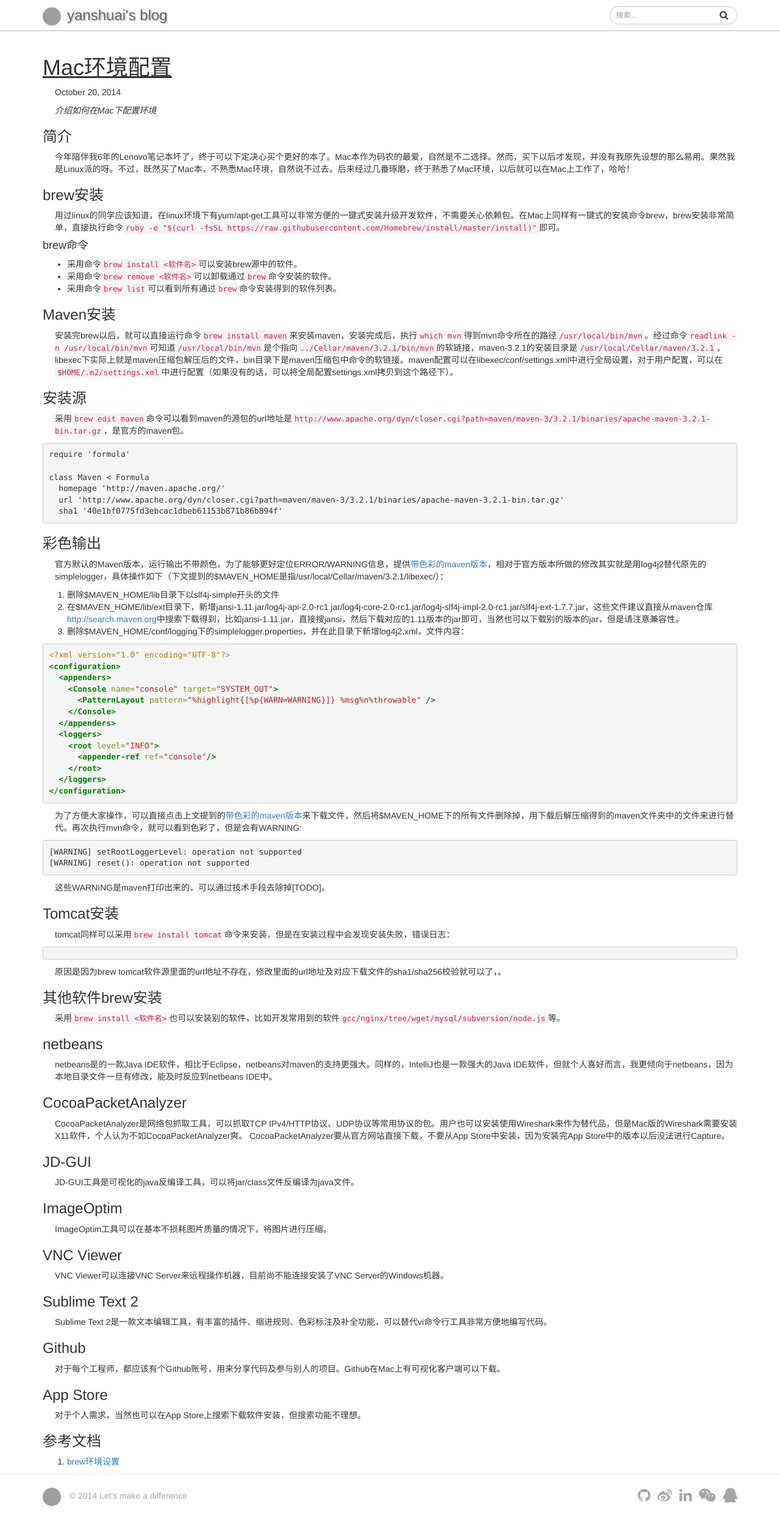
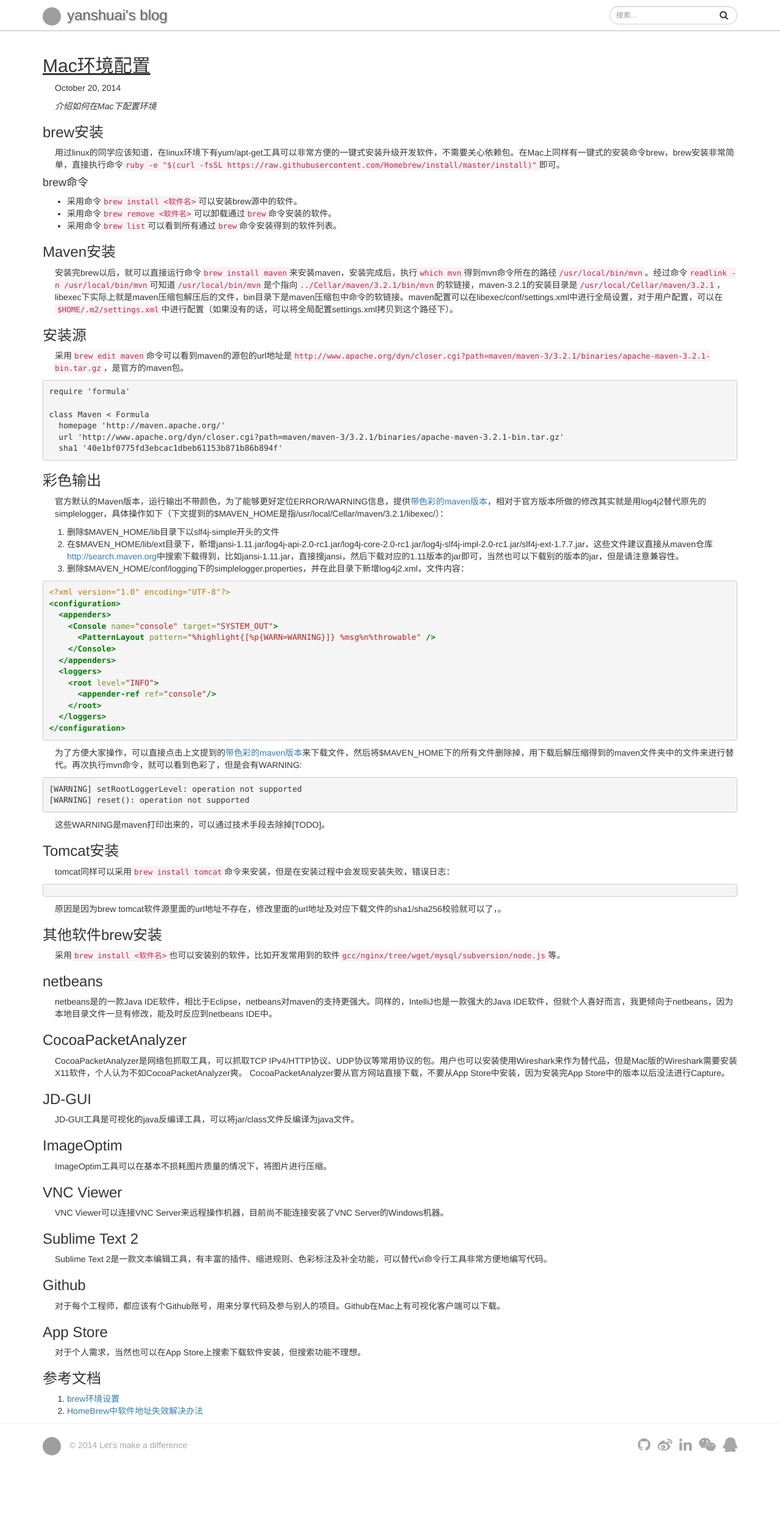
Before and after one commit to yanshuai/blog, a Jekyll site: the page built from _posts/2014-10-20-Mac环境配置.md, in a window 1280 px wide. Shown: the whole page at 61% size. Built offline with Jekyll 4.4.1, drawn with Linux system fonts in a browser that asks for light colours; nearby versions of some CDN libraries; Markdown is read by kramdown in place of the engine named in the settings; after the commit the page ends 2404 px from its top, so only the background shows below that; grey boxes are pictures that could not be loaded.

Commit message:
修改mac环境配置

```diff
--- a/_layouts/post.html
+++ b/_layouts/post.html
@@ -1,7 +1,7 @@
 ---
 layout: base
 ---
-<h1>{{ page.title }}</h1>
+<h2>{{ page.title }}</h2>
 <p class='date'>{{ page.date | date: "%B %e, %Y" }}</p>
 <p><i>{{ page.perex }}</i></p>
 {{ content }}
--- a/_posts/2014-10-20-Mac环境配置.md
+++ b/_posts/2014-10-20-Mac环境配置.md
@@ -3,10 +3,6 @@
 perex: 介绍如何在Mac下配置环境
 layout: post
 ---
-
-### 简介
-
-今年陪伴我6年的Lenovo笔记本坏了，终于可以下定决心买个更好的本了。Mac本作为码农的最爱，自然是不二选择。然而，买下以后才发现，并没有我原先设想的那么易用。果然我是Linux派的呀。不过，既然买了Mac本，不熟悉Mac环境，自然说不过去。后来经过几番琢磨，终于熟悉了Mac环境，以后就可以在Mac上工作了，哈哈！
 
 ### brew安装
 
@@ -116,3 +112,4 @@
 
 ### 参考文档
 1. [brew环境设置](http://brew.sh/)
+2. [HomeBrew中软件地址失效解决办法](http://m.oschina.net/blog/311351)
--- a/css/blog.css
+++ b/css/blog.css
@@ -1,4 +1,4 @@
-h1, .h1 {
+h2 {
   text-decoration: underline;
 }
 
```
